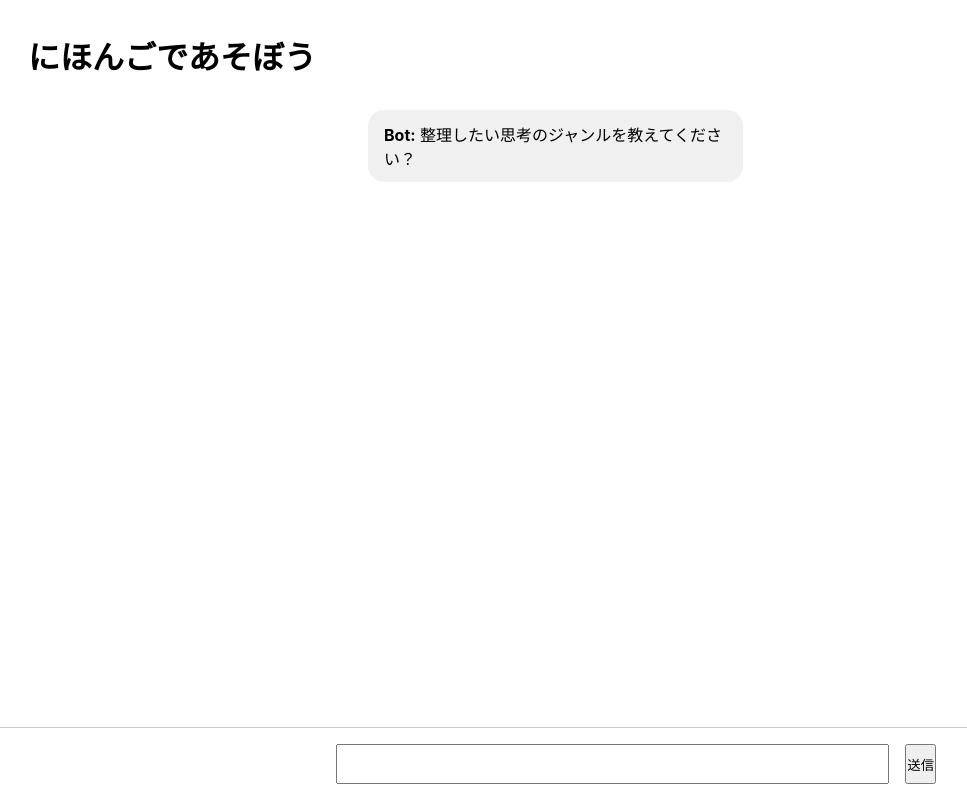
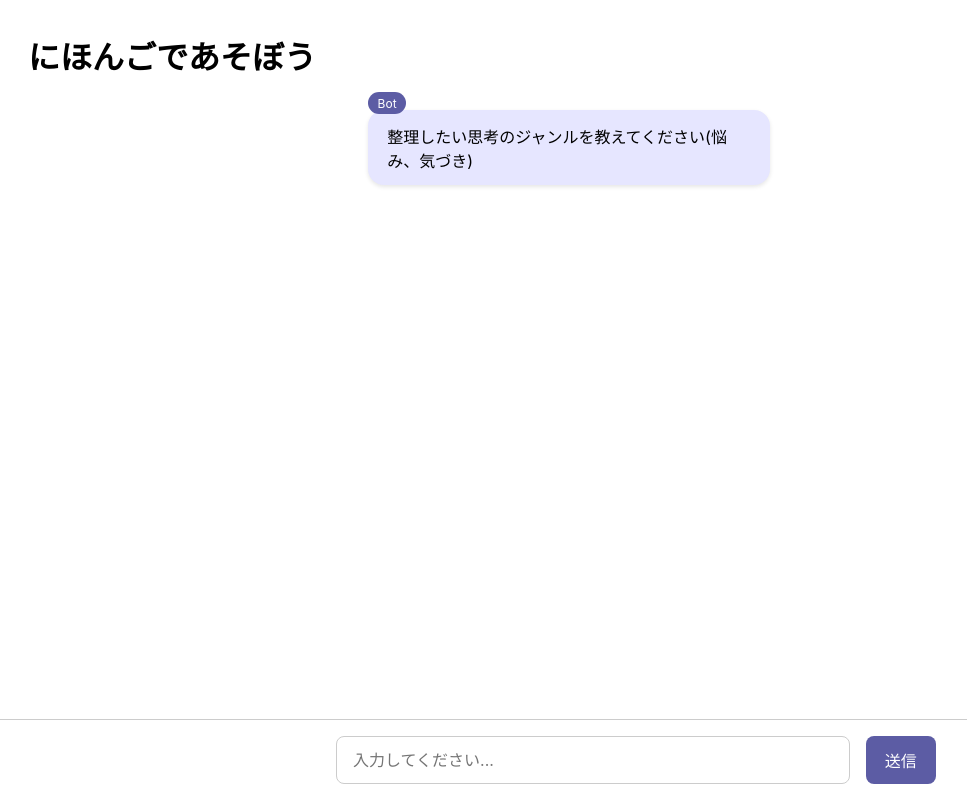
Before and after one commit to norihiro400/-frontend, a React (Create React App) app: page /chat in a window 1280 px wide. Shown: the whole page, without its empty margins (4-971 px from the left). Built offline with nearby package versions, Linux system fonts and the light colour scheme.

Commit message:
UI修正修正

```diff
--- a/src/components/Chat.jsx
+++ b/src/components/Chat.jsx
@@ -1,7 +1,7 @@
 import { useEffect, useRef, useState } from "react";
 
 const questions = [
-  "整理したい思考のジャンルを教えてください？",
+  "整理したい思考のジャンルを教えてください(悩み、気づき)",
   "具体的な対象を教えてください。例えば、「プログラミング学習」,「部活動」,「バイト」など",
   "最終的な目標を教えてください(どういう言語化をしたいですか?)",
 ];
@@ -17,7 +17,6 @@ export default function Chat() {
   useEffect(() => {
     bottomRef.current?.scrollIntoView({ behavior: "smooth" });
   }, [chatLog]);
-
 
   const handleSend = () => {
     if (!input.trim()) return;
@@ -36,11 +35,12 @@ export default function Chat() {
   return (
     <div
       style={{
-        width: "80%",
+        width: "90%",
         maxWidth: "600px",
         margin: "auto",
         padding: "2rem",
-        paddingBottom: "6rem"
+        paddingBottom: "7rem",
+        fontFamily: "sans-serif",
       }}
     >
       {chatLog.map((msg, index) => (
@@ -49,32 +49,47 @@ export default function Chat() {
           style={{
             display: "flex",
             justifyContent: msg.role === "bot" ? "flex-start" : "flex-end",
-            marginBottom: "0.5rem",
+            marginBottom: "0.75rem",
           }}
         >
-          <p
+          <div
             style={{
-              backgroundColor: msg.role === "bot" ? "#f0f0f0" : "#d1e7dd",
-              padding: "0.75rem 1rem",
+              backgroundColor: msg.role === "bot" ? "#e6e6ff" : "#ccf2f4",
+              padding: "0.85rem 1.2rem",
               borderRadius: "1rem",
-              maxWidth: "70%",
-              display: "inline-block",
+              maxWidth: "75%",
+              boxShadow: "0 2px 4px rgba(0, 0, 0, 0.1)",
               wordBreak: "break-word",
+              position: "relative",
             }}
           >
-            <strong>{msg.role === "bot" ? "Bot" : "You"}:</strong> {msg.text}
-          </p>
+            <span
+              style={{
+                position: "absolute",
+                top: "-1.1rem",
+                left: msg.role === "bot" ? "0" : "auto",
+                right: msg.role === "user" ? "0" : "auto",
+                backgroundColor: msg.role === "bot" ? "#5c5ca4" : "#099",
+                color: "#fff",
+                fontSize: "0.75rem",
+                padding: "0.2rem 0.6rem",
+                borderRadius: "1rem",
+              }}
+            >
+              {msg.role === "bot" ? "Bot" : "You"}
+            </span>
+            {msg.text}
+          </div>
         </div>
       ))}
 
-        {step === questions.length && (
-        <div style={{padding:60}}>
-            <p>思考を整理する</p>
+      {step === questions.length && (
+        <div style={{ padding: 60 }}>
+          <p style={{ textAlign: "center", fontWeight: "bold" }}> 思考をまとめる</p>
         </div>
-        )}
+      )}
 
-      <div ref={bottomRef}/>
-
+      <div ref={bottomRef} />
 
       {step < questions.length && (
         <div
@@ -103,17 +118,33 @@ export default function Chat() {
               type="text"
               value={input}
               onChange={(e) => setInput(e.target.value)}
+              placeholder="入力してください..."
               style={{
                 flex: 1,
-                padding: "0.5rem",
-                fontSize: "1rem"
+                padding: "0.75rem 1rem",
+                fontSize: "1rem",
+                border: "1px solid #ccc",
+                borderRadius: "8px",
+                outline: "none"
               }}
             />
-            <button onClick={handleSend}>送信</button>
+            <button
+              onClick={handleSend}
+              style={{
+                padding: "0.75rem 1.2rem",
+                fontSize: "1rem",
+                backgroundColor: "#5c5ca4",
+                color: "#fff",
+                border: "none",
+                borderRadius: "8px",
+                cursor: "pointer",
+              }}
+            >
+              送信
+            </button>
           </div>
         </div>
       )}
-
     </div>
   );
 }
```
